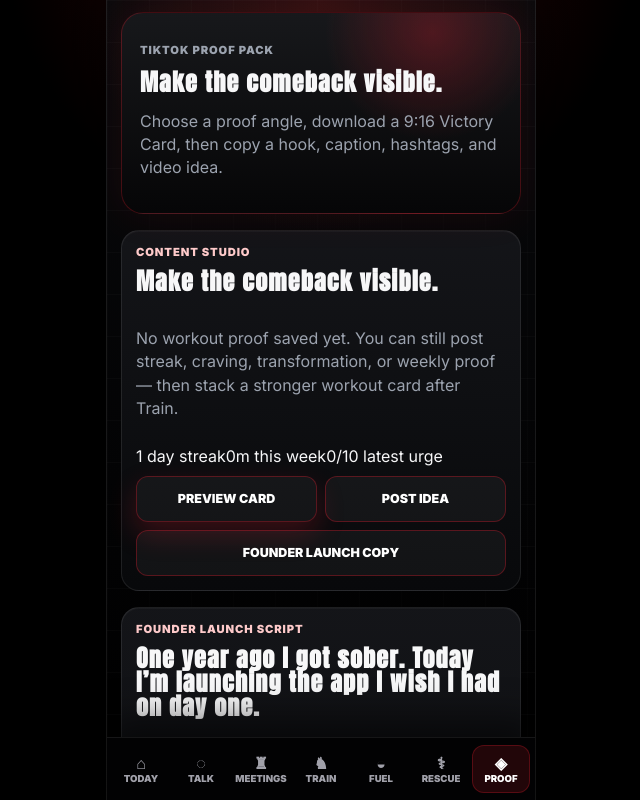
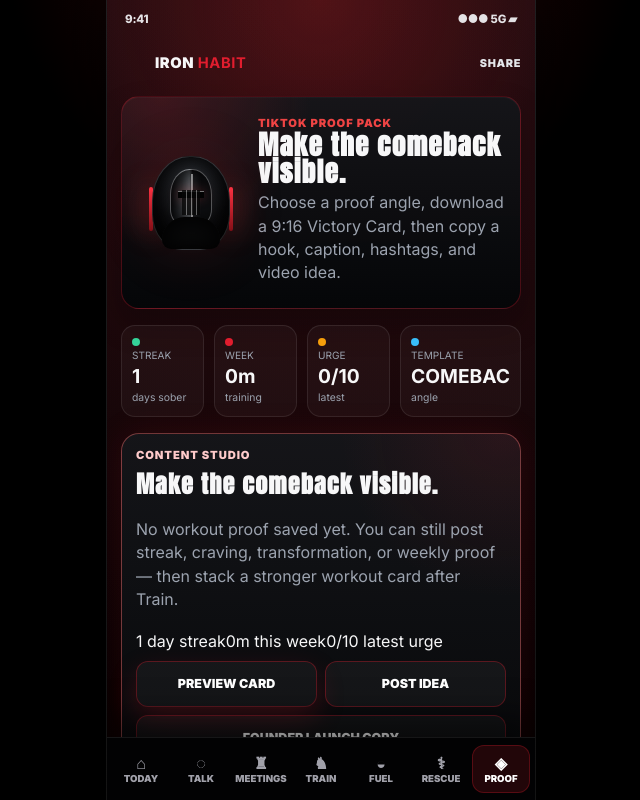
Before and after one commit to sousaimodel20-sys/Iron-habit, a React (Vite) app: page /share-progress in a window 1280 px wide. Shown: the whole page, without its empty margins (319-959 px from the left). Built offline with nearby package versions, Linux system fonts and the light colour scheme.

Commit message:
Polish final setup and share visual parity

```diff
--- a/src/index.css
+++ b/src/index.css
@@ -768,21 +768,62 @@
   font-weight: 900;
   text-align: center;
 }
+/* Final parity pass: Setup/Settings + Share keep the same helmet app chrome as the core flows. */
+.ih-real-settings,
+.ih-real-share {
+  padding-top: 10px;
+}
+.ih-real-settings-hero,
+.ih-real-share-hero {
+  border-color: rgba(225,29,46,.3);
+  background: radial-gradient(circle at 10% 0, rgba(225,29,46,.2), transparent 36%), linear-gradient(180deg, rgba(21,22,26,.95), rgba(5,6,8,.98));
+}
+.ih-real-settings-hero .ih-coach-small,
+.ih-real-share-hero .ih-coach-small {
+  width: 110px;
+  flex-basis: 110px;
+}
+.ih-real-settings .settings-profile-card,
+.ih-real-settings .card,
+.ih-real-share .victory-proof-brief,
+.ih-real-share .founder-launch-card,
+.ih-real-share .first-victory-share-cue,
+.ih-real-share .tiktok-post-card,
+.ih-real-share .victory-next-card,
+.ih-real-share .card {
+  border-color: rgba(225,29,46,.22);
+  background: radial-gradient(circle at 96% 0, rgba(225,29,46,.1), transparent 32%), linear-gradient(180deg, rgba(21,22,26,.94), rgba(8,9,11,.98));
+}
+.ih-real-share .template-option.selected,
+.ih-real-share .content-studio-hero {
+  border-color: rgba(248,113,113,.44);
+  box-shadow: 0 0 34px rgba(225,29,46,.1);
+}
+.ih-real-settings-stat-grid .ih-stat,
+.ih-real-share-stat-grid .ih-stat {
+  min-height: 92px;
+}
 @media (max-width: 370px) {
   .ih-real-talk .ih-chip-grid.talk,
   .ih-real-talk-stat-grid,
   .ih-real-rescue-stat-grid,
-  .ih-real-proof-stat-grid {
+  .ih-real-proof-stat-grid,
+  .ih-real-settings-stat-grid,
+  .ih-real-share-stat-grid {
     grid-template-columns: 1fr;
   }
   .ih-real-talk-hero,
   .ih-real-rescue-hero,
-  .ih-real-proof-hero {
+  .ih-real-proof-hero,
+  .ih-real-settings-hero,
+  .ih-real-share-hero {
     align-items: flex-start;
   }
   .ih-real-talk-hero .ih-coach-small,
   .ih-real-rescue-hero .ih-coach-small,
-  .ih-real-proof-hero .ih-coach-small {
+  .ih-real-proof-hero .ih-coach-small,
+  .ih-real-settings-hero .ih-coach-small,
+  .ih-real-share-hero .ih-coach-small {
     width: 86px;
     flex-basis: 86px;
   }
--- a/src/screens/Settings.tsx
+++ b/src/screens/Settings.tsx
@@ -1,8 +1,9 @@
 import { useRef, useState } from 'react';
 import { Link } from 'react-router-dom';
-import { Card, PageHeader } from '../components/UI';
+import { Card } from '../components/UI';
 import { defaultData, loadData, replaceData, resetData, type IronHabitData } from '../utils/storage';
 import { formatLocalDateKey } from '../utils/date';
+import { BrandHeader, HelmetCoach, PhoneStatus, StatCard } from './IronHabitMockup';
 
 const Settings = () => {
   const [downloadStatus, setDownloadStatus] = useState<'idle' | 'success'>('idle');
@@ -108,10 +109,25 @@
   };
 
   return (
-    <div className="page stack-lg">
-      <PageHeader eyebrow="Settings" title="Manage your Iron Habit data.">
-        Backup, restore, and control your app state.
-      </PageHeader>
+    <div className="page ih-page ih-real-settings warrior-page stack-lg">
+      <PhoneStatus />
+      <BrandHeader step="SETUP" />
+
+      <section className="ih-card ih-ai-card ih-real-settings-hero" aria-label="Iron Habit setup control room">
+        <HelmetCoach small />
+        <div>
+          <small>SETUP CONTROL</small>
+          <h1>Manage your Iron Habit data.</h1>
+          <p>Profile, support chain, local backup, restore, and launch kit links — all kept on this device.</p>
+        </div>
+      </section>
+
+      <div className="ih-stat-grid four ih-real-settings-stat-grid" aria-label="Setup state snapshot">
+        <StatCard label="Profile" value={profile.name ? 'Ready' : 'Unset'} sub={profile.name || 'nickname'} tone={profile.name ? 'green' : 'red'} />
+        <StatCard label="Support" value={supportReady ? 'Ready' : 'Missing'} sub={supportReady ? profile.supportName : 'safe person'} tone={supportReady ? 'green' : 'amber'} />
+        <StatCard label="Backup" value={downloadStatus === 'success' ? 'Saved' : 'Local'} sub="device data" tone="blue" />
+        <StatCard label="Beta" value="1.0" sub="tester ready" tone="red" />
+      </div>
 
       <Card className="stack-sm settings-profile-card">
         <span className="tag danger-tag">Profile</span>
--- a/src/screens/ShareProgressScreen.tsx
+++ b/src/screens/ShareProgressScreen.tsx
@@ -2,10 +2,11 @@
 import { Link, useSearchParams } from 'react-router-dom';
 import { loadData, type IronHabitData } from '../utils/storage';
 import ShareableProgressCard, { type VictoryTemplate } from '../components/ShareableProgressCard';
-import { Button, Card, PageHeader } from '../components/UI';
+import { Button, Card } from '../components/UI';
 import { calculateSobrietyStreak } from '../utils/streaks';
 import { formatLocalDateKey } from '../utils/date';
 import { getCravingReceiptByDate, getCravingReceipts, getProofById } from '../utils/proofReceipts';
+import { BrandHeader, HelmetCoach, PhoneStatus, StatCard } from './IronHabitMockup';
 
 const templates: { id: VictoryTemplate; label: string; description: string }[] = [
   { id: 'comeback', label: 'Comeback', description: 'Sober transformation energy.' },
@@ -193,10 +194,25 @@
   };
 
   return (
-    <div className="page stack-lg content-studio-page">
-      <PageHeader eyebrow="TikTok Proof Pack" title={heroTitles[template]}>
-        Choose a proof angle, download a 9:16 Victory Card, then copy a hook, caption, hashtags, and video idea.
-      </PageHeader>
+    <div className="page ih-page ih-real-share share-progress-page stack-lg content-studio-page">
+      <PhoneStatus />
+      <BrandHeader step="SHARE" />
+
+      <section className="ih-card ih-ai-card ih-real-share-hero" aria-label="Iron Habit TikTok Proof Pack">
+        <HelmetCoach small />
+        <div>
+          <small>TIKTOK PROOF PACK</small>
+          <h1>{heroTitles[template]}</h1>
+          <p>Choose a proof angle, download a 9:16 Victory Card, then copy a hook, caption, hashtags, and video idea.</p>
+        </div>
+      </section>
+
+      <div className="ih-stat-grid four ih-real-share-stat-grid" aria-label="Share proof snapshot">
+        <StatCard label="Streak" value={`${streak}`} sub="days sober" tone="green" />
+        <StatCard label="Week" value={`${weeklyMinutes}m`} sub="training" tone="red" />
+        <StatCard label="Urge" value={`${latestCheckIn?.craving ?? 0}/10`} sub="latest" tone="amber" />
+        <StatCard label="Template" value={template.toUpperCase().slice(0, 7)} sub="angle" tone="blue" />
+      </div>
 
       <Card className="victory-proof-brief content-studio-hero stack-sm">
         <span className="tag danger-tag">Content Studio</span>
```
